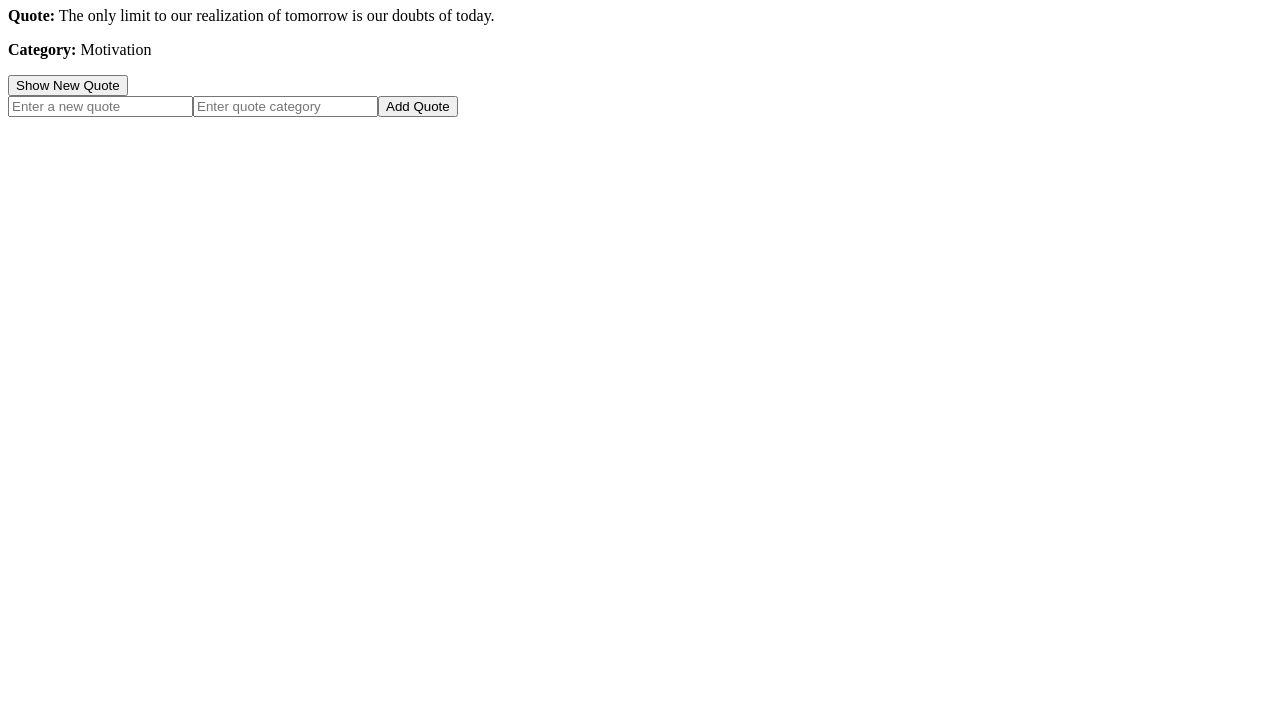
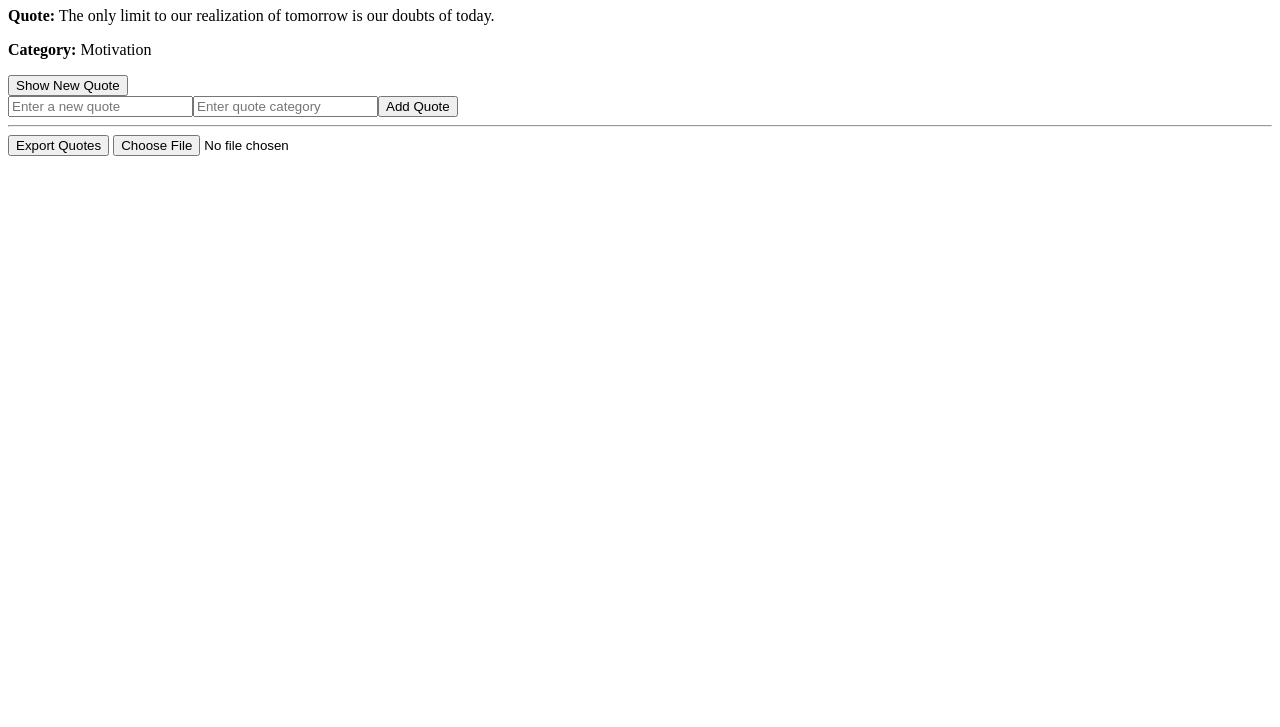
Before and after one commit to lnObempong/alx_fe_javascript, a plain HTML site: page dom-manipulation/index.html in a window 1280 px wide. Shown: the part 73-800 px from the top of the page. Drawn offline with Linux system fonts and the light colour scheme.

Commit message:
Updated index.html

```diff
--- a/dom-manipulation/index.html
+++ b/dom-manipulation/index.html
@@ -14,6 +14,12 @@
 
   <!-- Form to Add New Quote -->
   <div id="quoteFormContainer"></div>
+<hr />
+<!-- JSON Export -->
+<button onclick="exportToJson()">Export Quotes</button>
+
+<!-- JSON Import -->
+<input type="file" id="importFile" accept=".json" onchange="importFromJsonFile(event)" />
 
 
   <script src="script.js"></script>
```
